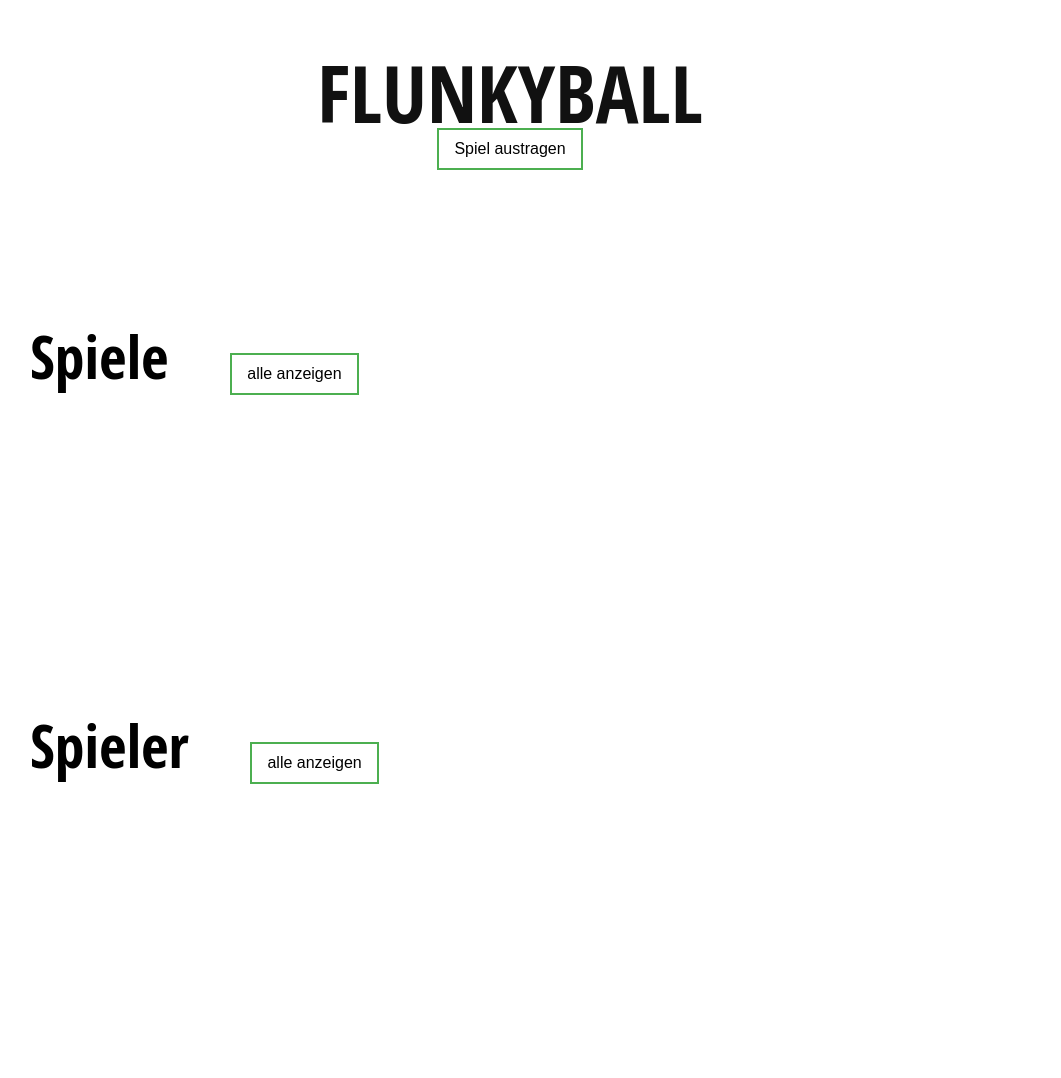
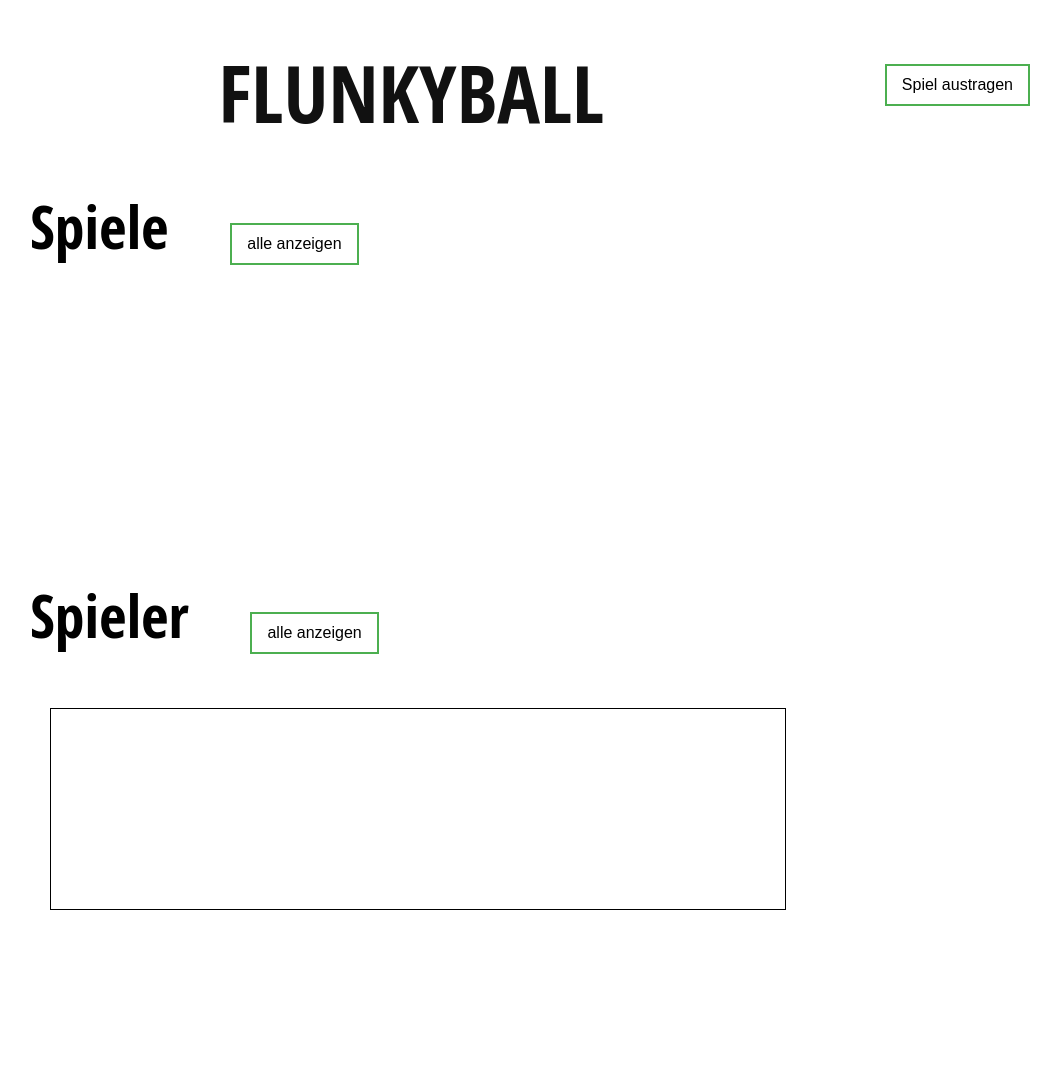
Before and after one commit to gadashi/flunkyball, a PHP site: page / in a window 1280 px wide. Shown: the whole page, without its empty margins (130-1191 px from the left). After the commit the page ends 910 px from the top, so only its background shows below. Run offline with PHP 8.4, Linux system fonts and the light colour scheme; some libraries are stand-ins or nearby versions.

Commit message:
Update style.css

```diff
--- a/style.css
+++ b/style.css
@@ -17,20 +17,25 @@ div{
   font-size: 60px;
   font-weight: 700;
   line-height: 64px;
+}
 
+form{
+  display:inline;
 }
+
+
+
  #Spiele {
     margin-left: 20px;
     margin-right: 30%;
     height: 200px;
-
 }
 
 #Spieler {
   margin-left: 20px;
   margin-right: 30%;
   height: 200px;
-
+  border: 1px solid black;
 }
 
 a {
@@ -69,3 +74,8 @@ button{
     color: black;
     border: 2px solid #4CAF50;
 }
+.right{
+margin-right:50px;
+float: right;
+
+}
```
